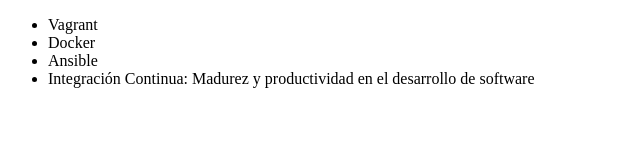
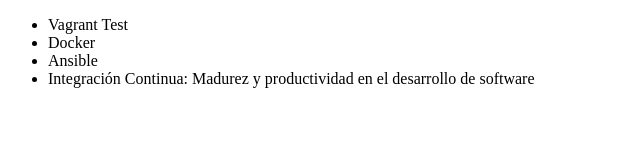
Before and after one commit to Arackmx/alura-git, a plain HTML site: page index.html in a window 1280 px wide. Shown: the full height of the page, 0-640 px from the left. Drawn offline with Linux system fonts and the light colour scheme.

Commit message:
se modifica item Vagrant agrega texto test

```diff
--- a/index.html
+++ b/index.html
@@ -6,7 +6,7 @@
     </head>
     <body>
         <ul>
-            <li>Vagrant</li>
+            <li>Vagrant Test</li>
             <li>Docker</li>
             <li>Ansible</li>
             <li>Integración Continua: Madurez y productividad en el desarrollo de software</li>
```
